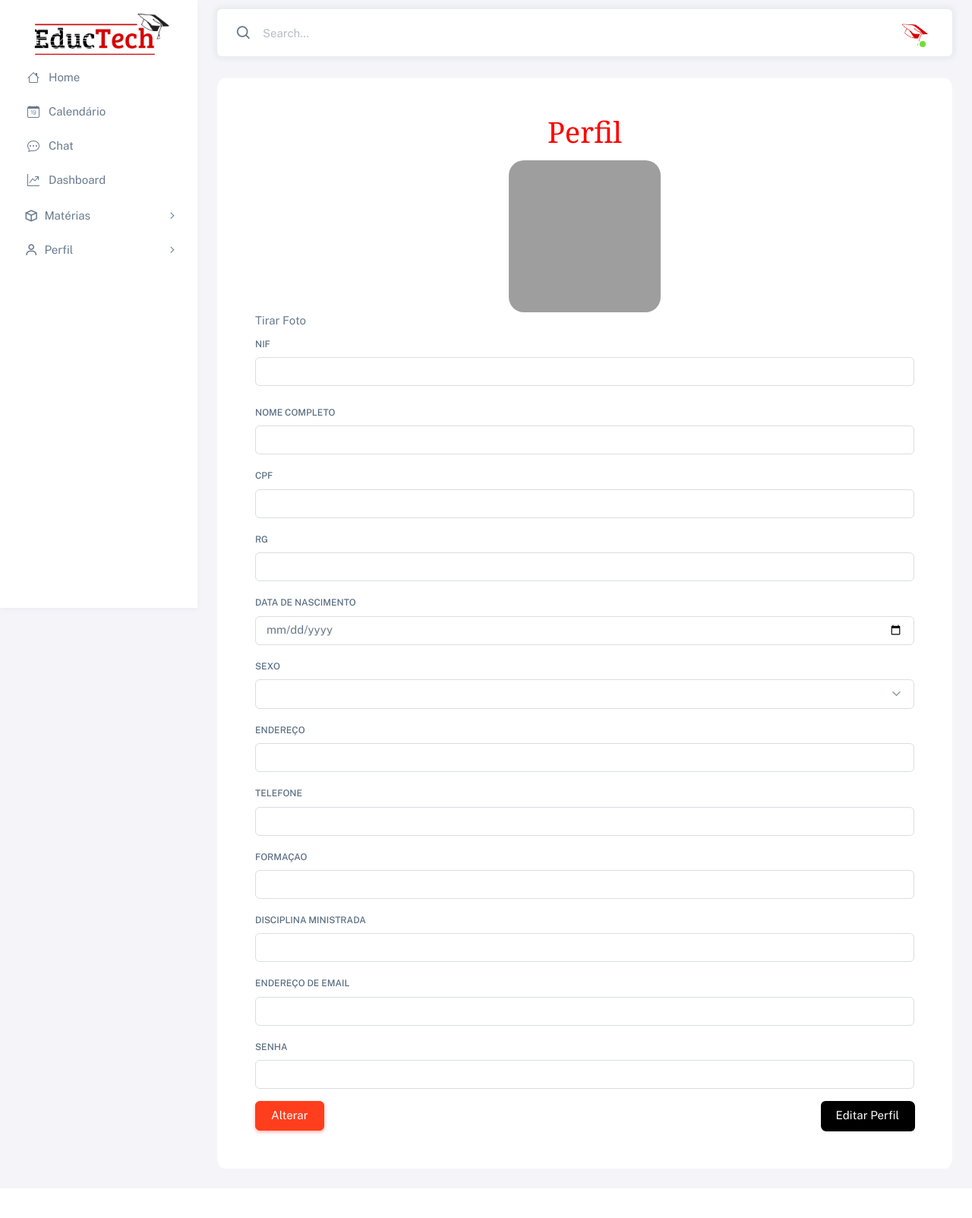
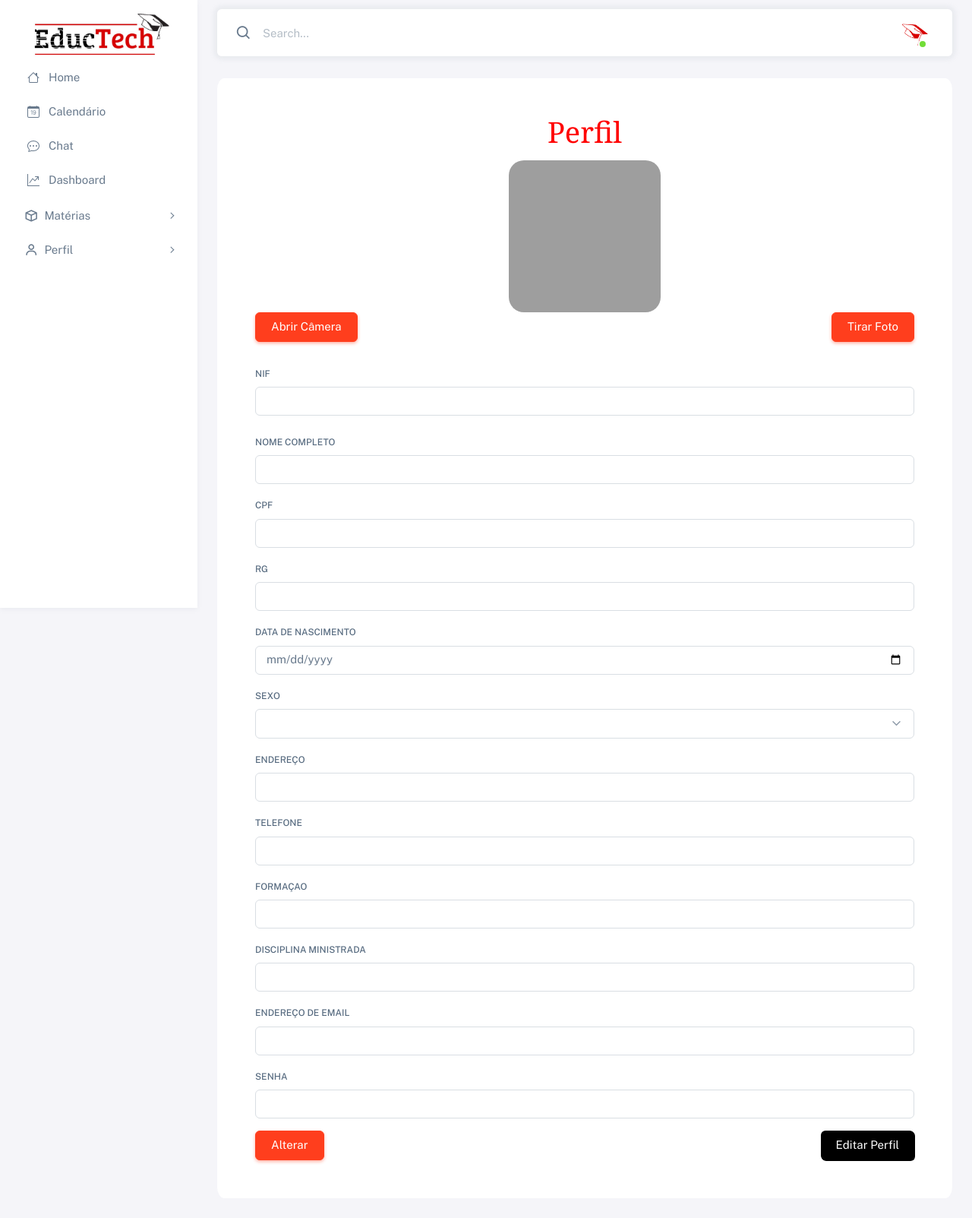
Before and after one commit to PTorini1/study-platform-website, a Flask app: template templates/perfilProfessor.html in a window 1280 px wide. Shown: the whole page at 76% size. Before the commit the page ends 1492 px from the top, so only its background shows below. Run offline with Flask 2, Linux system fonts and the light colour scheme; the template is opened without the code that fills it, so the values that code supplies are empty; some libraries are stand-ins or nearby versions; grey boxes are pictures that could not be loaded.

Commit message:
botoesPerfil

```diff
--- a/templates/perfilAluno.html
+++ b/templates/perfilAluno.html
@@ -11,9 +11,11 @@
     {% endif %}
     <video id="video" autoplay style="position: fixed; top:15%"></video>
           <canvas id="canvas" hidden="true"></canvas>
-            <a id="tiraFoto">Tirar Foto</a>
+          <div class="btn-flex-between">
+            <button type="button" class="btn btn-danger" value="Abrir Câmera" onclick="startVideoFromCamera()">Abrir Câmera</button>
+            <button type="button" class="btn btn-danger" value="Tirar Foto" id="tiraFoto">Tirar Foto</button>
+          </div>
               <input id="fotoPerfil" name="fotoPerfil" type="text" hidden="true">
-              <input id="testeAbsurdo" name="testeAbsurdo" type="text" hidden="true">
 
       <div class="mb-3">
         <label for="inome" class="form-label posts">Registro do Aluno</label>
--- a/templates/perfilProfessor.html
+++ b/templates/perfilProfessor.html
@@ -5,14 +5,18 @@
   <div class="cadastro ajustePerfil">
     <h1 style="font-family: Cambria, Cochin, Georgia, Times, 'Times New Roman', serif;color:red;">Perfil</h1>
     {% if foto_bd %}
-      <img class="perfil" src="{{url_for('static', filename='uploads/{}'.format(foto_bd))}}" id="imgPerfil" onclick="startVideoFromCamera()">
+      <img class="perfil" src="{{url_for('static', filename='uploads/{}'.format(foto_bd))}}" id="imgPerfil">
     {% else %}
     <img class="perfil" src="{{url_for('static', filename='uploads/{}'.format(foto_bd))}}" id="imgPerfil" onclick="startVideoFromCamera()">
     {% endif %}
         <video id="video" autoplay style="position: fixed; top:15%"></video>
           <canvas id="canvas" hidden="true"></canvas>
-            <a id="tiraFoto">Tirar Foto</a>
+          <div class="btn-flex-between">
+            <button type="button" class="btn btn-danger" value="Abrir Câmera" onclick="startVideoFromCamera()">Abrir Câmera</button>
+            <button type="button" class="btn btn-danger" value="Tirar Foto" id="tiraFoto">Tirar Foto</button>
+          </div>
               <input id="fotoPerfil" name="fotoPerfil" type="text" hidden="true">
+      <br>
       <div class="mb-3">
         <label for="inome" class="form-label posts">NIF</label>
         <p class="form-control" name="ra" id="ra">{{nif}}</p>
```
Also changed, not shown: static/uploads/emanuel-testando.png.
